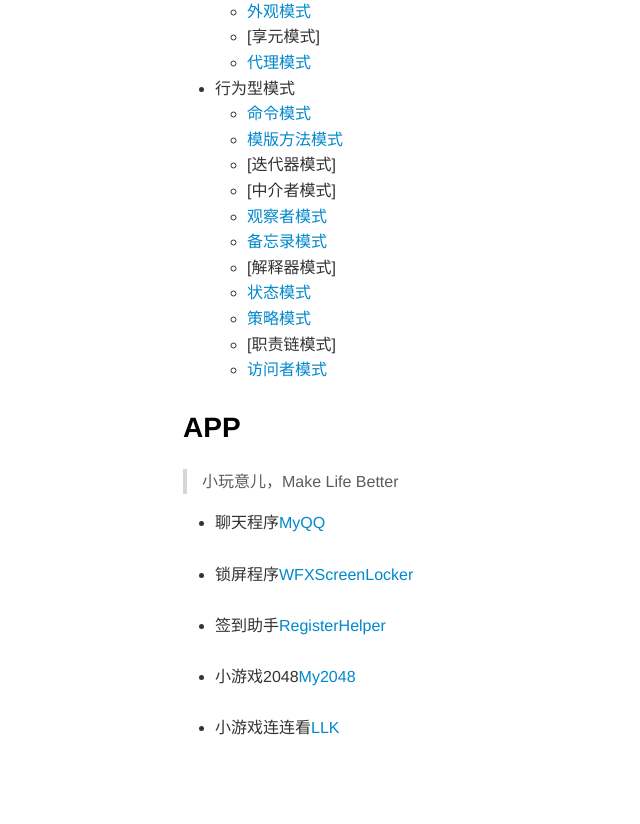
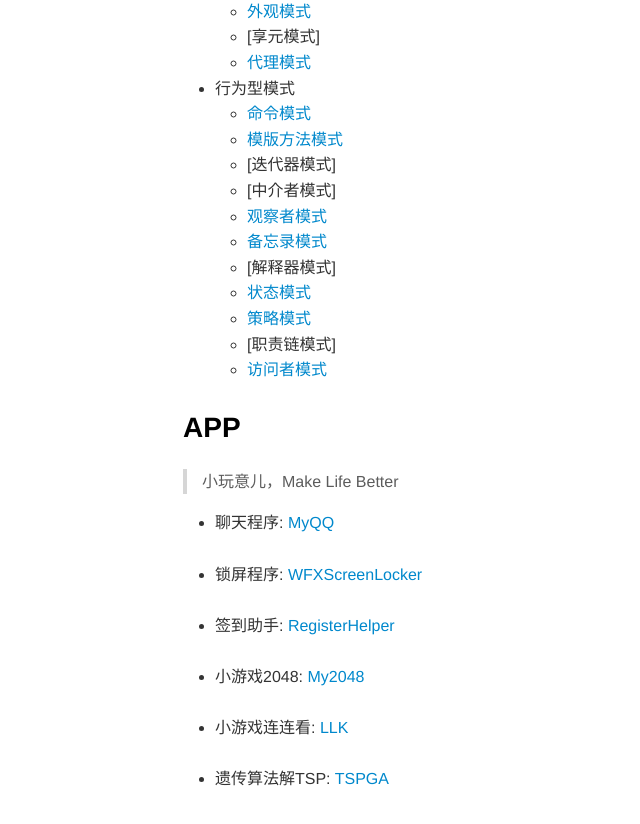
Before and after one commit to faxinwang/faxinwang.github.io, a plain HTML site: page index.html in a window 1280 px wide. Shown: the part 1584-2408 px from the top of the page, without its empty margins (0-640 px from the left). Drawn offline with nearby package versions, Linux system fonts and the light colour scheme.

Commit message:
updated README.md

```diff
--- a/index.html
+++ b/index.html
@@ -211,7 +211,7 @@ code.language-yaml {
     </head>
     <body for="html-export">
       <div class="mume markdown-preview   ">
-      <h1 class="mume-header" id="%E7%8E%8B%E5%8F%91%E6%96%B0%E7%9A%84%E4%B8%AA%E4%BA%BA%E5%8D%9A%E5%AE%A2">王发新的个人博客</h1>
+      <h1 class="mume-header" id="%E7%8E%8B%E5%8F%91%E6%96%B0%E7%9A%84%E4%B8%AA%E4%BA%BA%E5%8D%9A%E5%AE%A2httpsfaxinwanggithubio"><a href="https://faxinwang.github.io/">王发新的个人博客</a></h1>
 
 <h2 class="mume-header" id="%E7%AE%97%E6%B3%95">算法</h2>
 
@@ -355,30 +355,34 @@ code.language-yaml {
 </blockquote>
 <ul>
 <li>
-<p>聊天程序<a href="https://github.com/faxinwang/MyQQ">MyQQ</a><br>
+<p>聊天程序: <a href="https://github.com/faxinwang/MyQQ">MyQQ</a><br>
 <br></p>
 </li>
 <li>
-<p>锁屏程序<a href="https://github.com/faxinwang/WFXScreenLocker">WFXScreenLocker</a><br>
+<p>锁屏程序: <a href="https://github.com/faxinwang/WFXScreenLocker">WFXScreenLocker</a><br>
 <br></p>
 </li>
 <li>
-<p>签到助手<a href="https://github.com/faxinwang/RegisterHelper">RegisterHelper</a><br>
+<p>签到助手: <a href="https://github.com/faxinwang/RegisterHelper">RegisterHelper</a><br>
 <br></p>
 </li>
 <li>
-<p>小游戏2048<a href="https://github.com/faxinwang/My2048">My2048</a><br>
+<p>小游戏2048: <a href="https://github.com/faxinwang/My2048">My2048</a><br>
 <br></p>
 </li>
 <li>
-<p>小游戏连连看<a href="https://github.com/faxinwang/LLK">LLK</a><br>
+<p>小游戏连连看: <a href="https://github.com/faxinwang/LLK">LLK</a><br>
+<br></p>
+</li>
+<li>
+<p>遗传算法解TSP: <a href="https://github.com/faxinwang/TSPGA">TSPGA</a><br>
 <br></p>
 </li>
 </ul>
 
       </div>
       <div class="md-sidebar-toc"><ul>
-<li><a href="#%E7%8E%8B%E5%8F%91%E6%96%B0%E7%9A%84%E4%B8%AA%E4%BA%BA%E5%8D%9A%E5%AE%A2">王发新的个人博客</a>
+<li><a href="#%E7%8E%8B%E5%8F%91%E6%96%B0%E7%9A%84%E4%B8%AA%E4%BA%BA%E5%8D%9A%E5%AE%A2httpsfaxinwanggithubio">王发新的个人博客</a>
 <ul>
 <li><a href="#%E7%AE%97%E6%B3%95">算法</a></li>
 <li><a href="#%E6%95%B0%E6%8D%AE%E7%BB%93%E6%9E%84">数据结构</a></li>
```
Also changed, not shown: 1 other file.
